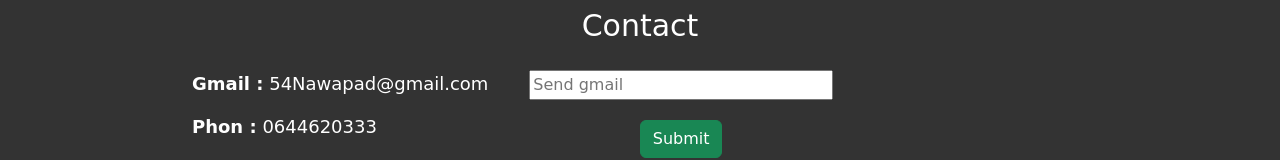
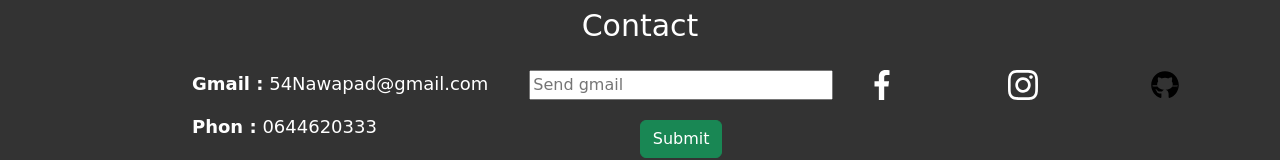
Before and after one commit to Tarzar007/statarup_porfolio, a plain HTML site: page index.html in a window 1280 px wide. Shown: the part 2535-2695 px from the top of the page. Drawn offline with nearby package versions, Linux system fonts and the light colour scheme; a web font is replaced by a local one.

Commit message:
Update index.html

```diff
--- a/index.html
+++ b/index.html
@@ -170,9 +170,9 @@
                 <button class="btn btn-success" style="margin: 20px 0 0 6.9rem;">Submit</button>
             </div>
             <div class="col social-icon" >
-                <a  href="https://www.facebook.com/" target="_blank"><img src="./img/nav-icon2.svg" style="width: 30px;" alt=""></a>
-                <a href="https://www.instagram.com/" target="_blank"><img src="./img/nav-icon3.svg" style="width: 30px;" alt=""></a>
-                <a  href="https://github.com/"  target="_blank"><img src="./img/nav-icon4.svg" style="width: 30px; " alt=""></a>
+                <a  href="https://www.facebook.com/" target="_blank"><img src="nav-icon2.svg" style="width: 30px;" alt=""></a>
+                <a href="https://www.instagram.com/" target="_blank"><img src="nav-icon3.svg" style="width: 30px;" alt=""></a>
+                <a  href="https://github.com/"  target="_blank"><img src="nav-icon4.svg" style="width: 30px; " alt=""></a>
             </div>
         </div>
     </div>
```
